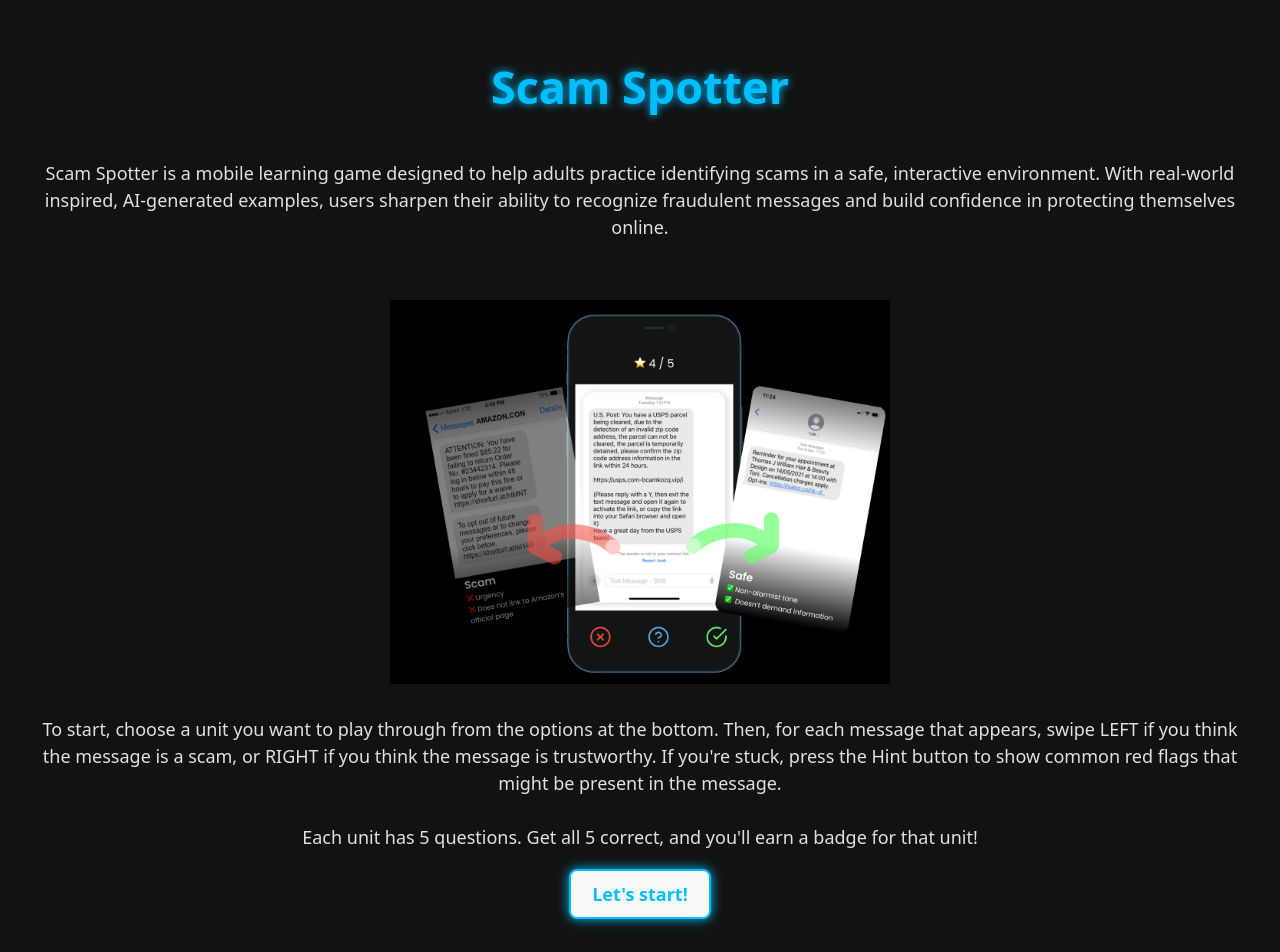
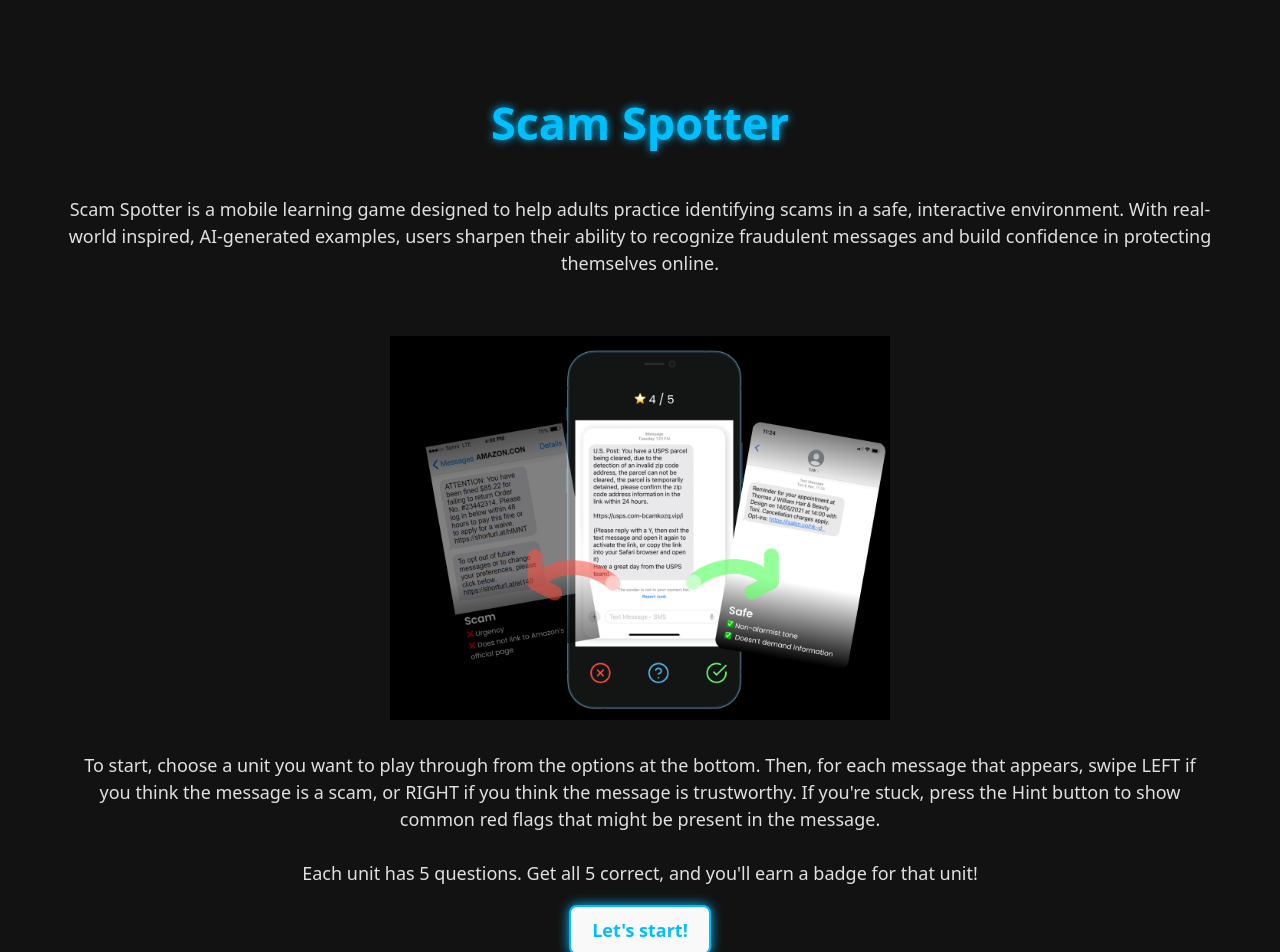
Before and after one commit to HeegwonYang/WhosTheScam, a React (Vite) app in the folder my-app/: page / in a window 1280 px wide. Shown: the top 952 px of the page. Built offline with nearby package versions, Linux system fonts and the light colour scheme.

Commit message:
Update App.css

```diff
--- a/my-app/src/App.css
+++ b/my-app/src/App.css
@@ -46,9 +46,18 @@
   filter: drop-shadow(0 0 2em #61dafbaa);
 }
 
-.card {
+.intro {
   padding: 2em;
   overflow-wrap: normal;
+}
+
+.unitButton {
+  background-color: #d0d0d0;
+  border-radius: 25px;
+}
+
+a {
+  color: inherit;
 }
 
 .read-the-docs {
```
